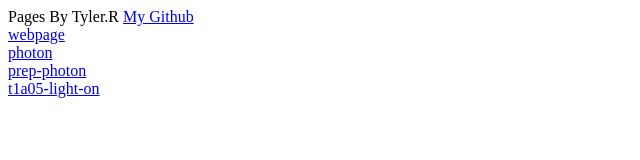
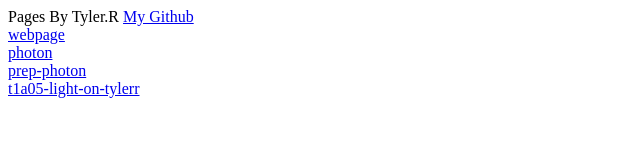
Before and after one commit to Tylerross/PhotonAjax, a plain HTML site: page index.html in a window 1280 px wide. Shown: the full height of the page, 0-640 px from the left. Drawn offline with Linux system fonts and the light colour scheme.

Commit message:
Update index.html

```diff
--- a/index.html
+++ b/index.html
@@ -5,4 +5,4 @@ Pages By Tyler.R
 <a href="webpage.html">webpage</a><br>
 <a href="photon.html">photon</a><br>
 <a href="prep-photon.html">prep-photon</a><br>
-<a href="t1a05-light-on-TylerR.html">t1a05-light-on</a><br>
+<a href="t1a05-light-on-tylerr.html">t1a05-light-on-tylerr</a><br>
```
